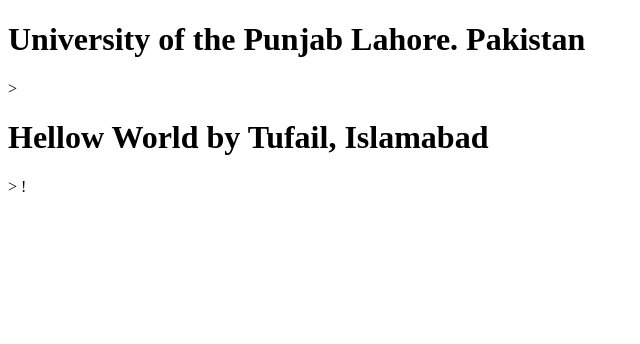
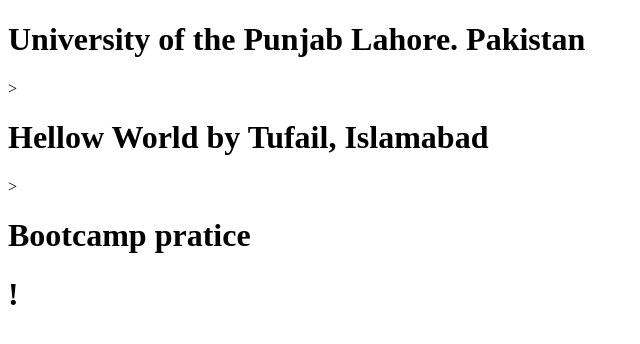
Before and after one commit to Tufail2001/Bcamp, a plain HTML site: page index.html in a window 1280 px wide. Shown: the whole page, without its empty margins (0-640 px from the left). Drawn offline with Linux system fonts and the light colour scheme.

Commit message:
Second Last

```diff
--- a/index.html
+++ b/index.html
@@ -8,6 +8,7 @@
 <body>
     <h1>University of the Punjab Lahore. Pakistan</h1>>
     <h1>Hellow World by Tufail, Islamabad</h1>>
+    <h1>Bootcamp pratice<h1>
 </body>
 </html>
 !
```
